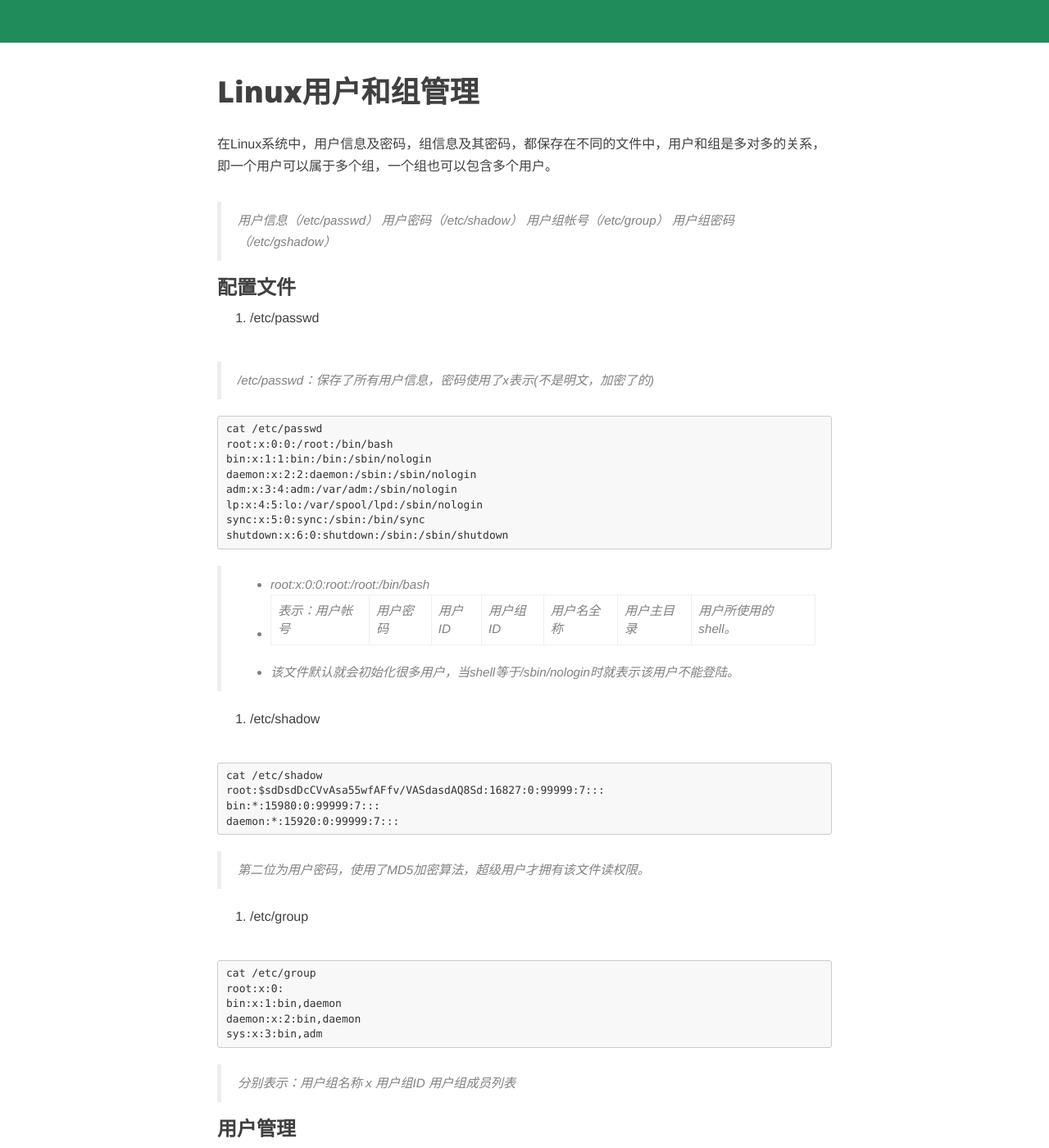
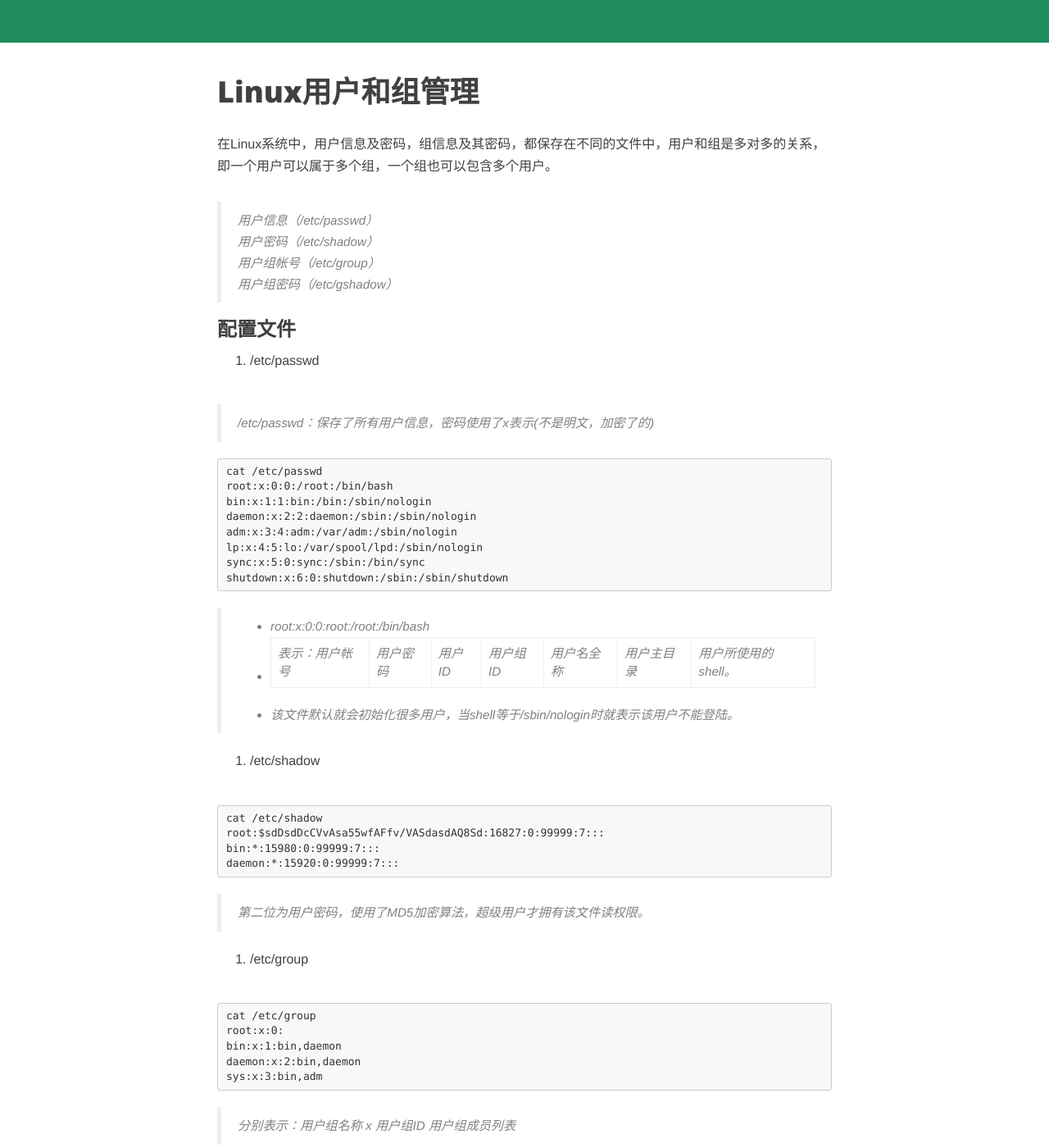
Before and after one commit to RuanHR/ruanhr.github.io, a Jekyll site: the page built from _posts/2018-01-02-linux-user.md, in a window 1280 px wide and 1400 px high, scrolled down 355 px. Shown: the whole window at 82% size. Built offline with Jekyll 4.4.1, drawn with Linux system fonts in a browser that asks for light colours; nearby versions of some CDN libraries; comment, search, counter and statistics services are not loaded; some of the changed text lies outside the part shown.

Commit message:
文章样式提交
commit

````diff
--- a/_posts/2018-01-02-linux-user.md
+++ b/_posts/2018-01-02-linux-user.md
@@ -11,10 +11,10 @@ description: Linux用户和组管理
 
 在Linux系统中，用户信息及密码，组信息及其密码，都保存在不同的文件中，用户和组是多对多的关系，即一个用户可以属于多个组，一个组也可以包含多个用户。
 
-> 用户信息（/etc/passwd）
-> 用户密码（/etc/shadow）
-> 用户组帐号（/etc/group）
-> 用户组密码（/etc/gshadow）
+> 用户信息（/etc/passwd）<br/>
+> 用户密码（/etc/shadow）<br/>
+> 用户组帐号（/etc/group）<br/>
+> 用户组密码（/etc/gshadow）<br/>
 
 ### 配置文件
 
@@ -62,7 +62,7 @@ sys:x:3:bin,adm
 
 ### 用户管理
 
-1. 添加用户 useradd [option] userName
+1.添加用户 useradd [option] userName
 
 ```linux
 useradd -p 123456 ruanhr
@@ -76,7 +76,7 @@ ruanhr:x:506:506::/home/ruanhr:/bin/bash
 >- -G groupName1,groupName2 ： #指定多个组
 >- -p passWord ： #指定用户密码，eg：usreadd -p 123456 ruanhr
 
-2. 修改用户 usermod [option] userName
+2.修改用户 usermod [option] userName
 
 ```linux
 usermod -l newUserName userName #修改用户名。
@@ -86,7 +86,7 @@ usermod -g 新组 用户 #修改用户组
 usermod -G 组 用户 #给用户添加组
 ```
 
-3. 设置密码
+3.设置密码
 
 ```linux
 passwd [userName] #带参数修改某用户密码（一般root用户才有权限），不带参数修改自己的密码。
@@ -94,7 +94,7 @@ passwd -l userName #锁定用户密码，解锁使用-u。
 passwd -d userName #删除用户密码。
 ```
 
-4. 删除用户
+4.删除用户
 
 ```linux
 userdel userName   #删除用户保留文件夹
@@ -103,7 +103,7 @@ userdel -r userName #删除用户不保留文件夹
 
 ### 用户组管理
 
-1. 添加组
+1.添加组
 
 ```linux
 groupadd [-r] groupName #创建用户组，带-r,会创建系统组GID<500,不带-r,GID>=500。
@@ -111,13 +111,13 @@ groupmod -n newGroupName groupName #修改组名称。
 groupmod -g newGroupId groupId #修改组GID，不可与已有Id重复。
 ```
 
-2. 删除组
+2.删除组
 
 ```linux
 groupdel groupName #注：删除组是应先删除用户，被删除的组不能是某个账户的私有用户组。
 ```
 
-3. 用户和组
+3.用户和组
 
 ```linux
 gpasswd -a userName groupName #添加用户到某个组（root用户和改组管理员又该权限）。
@@ -141,14 +141,14 @@ chmod a+w  #给所有用户添加自读权限。
 
 修改所属<br/>
 
-1. 改变文件/目录所属者(用户)
+1.改变文件/目录所属者(用户)
 
 ```linux
 chown ruanhr 文件/目录  #改变文件/目录的所有者为ruanhr
 chown ‐R root 文件/目录  #改变文件/目录以及子目录文件的所有者为root
 ```
 
-2. 改变文件/目录所属者（组）
+2.改变文件/目录所属者（组）
 
 ```linux
 chgrp root 文件/目录：改变文件/目录所属的组为root
````
